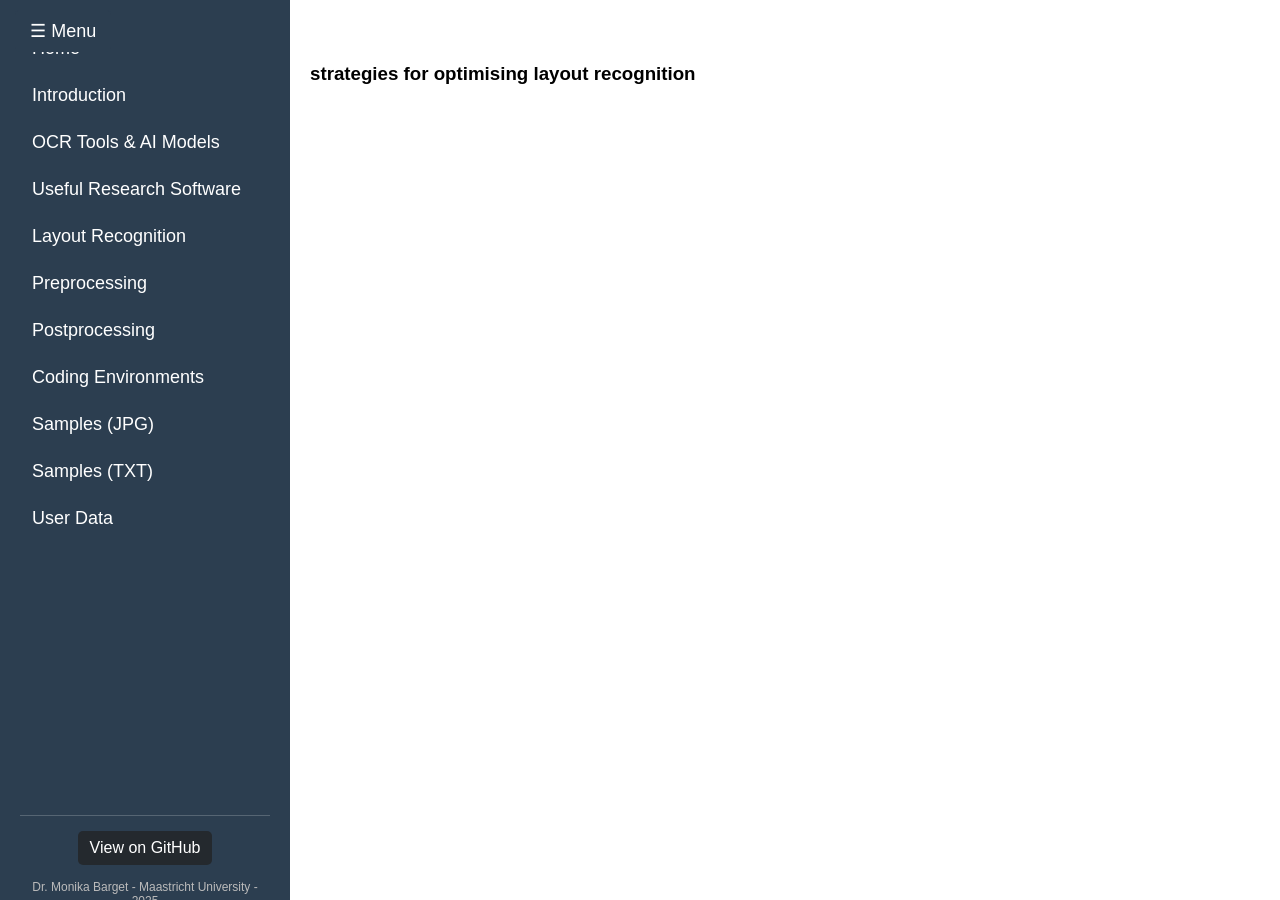
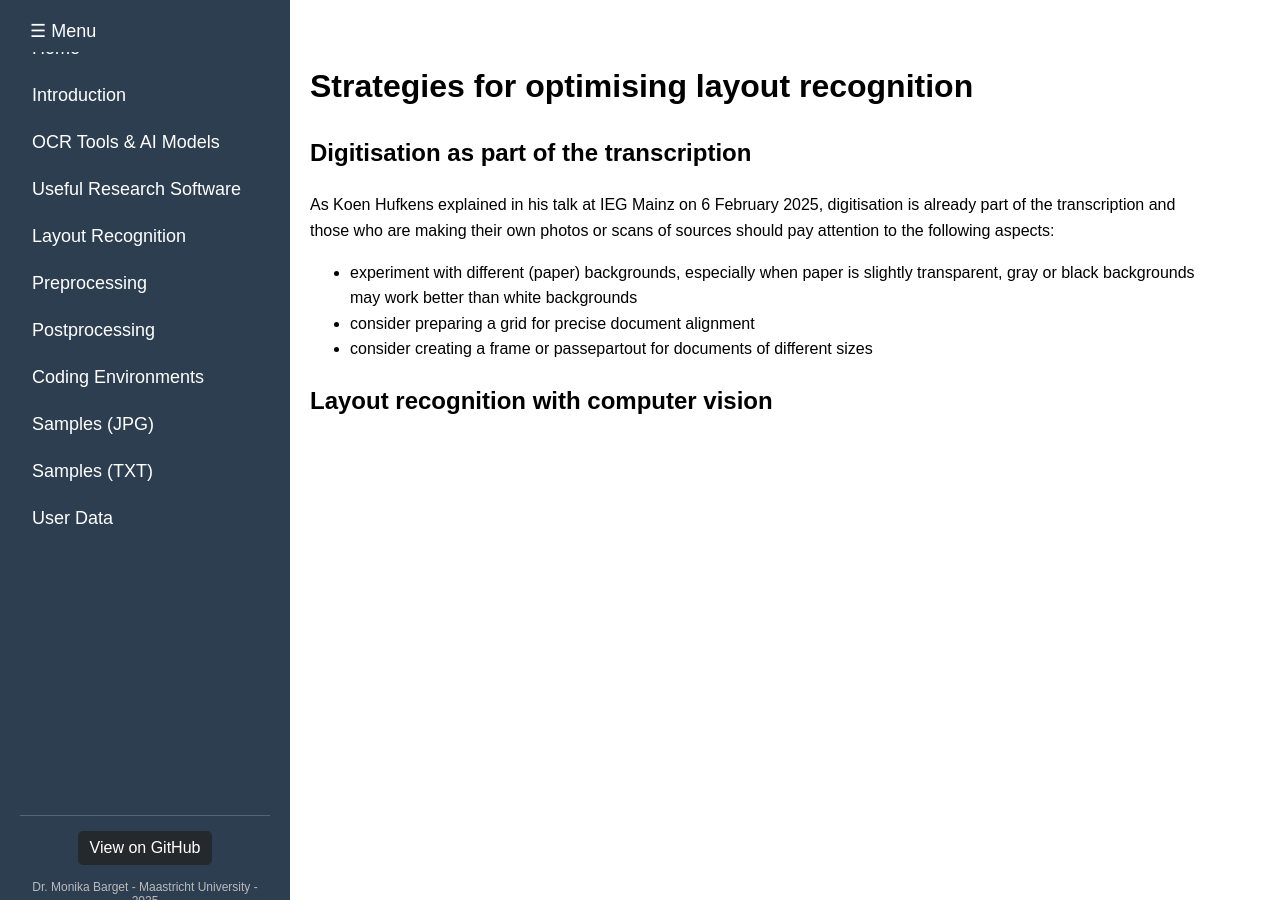
Before and after one commit to stwagner07/atr-historical-research, a Jekyll site: the page built from docs/layoutrecognition.md, in a window 1280 px wide. Built offline with Jekyll 4.4.1, drawn with Linux system fonts in a browser that asks for light colours; our own code applies the rules of GitHub Pages for plain Markdown files.

Commit message:
Update layoutrecognition.md

```diff
--- a/docs/layoutrecognition.md
+++ b/docs/layoutrecognition.md
@@ -1 +1,11 @@
-### strategies for optimising layout recognition
+# Strategies for optimising layout recognition
+
+## Digitisation as part of the transcription
+
+As Koen Hufkens explained in his talk at IEG Mainz on 6 February 2025, digitisation is already part of the transcription and those who are making their own photos or scans of sources should pay attention to the following aspects:
+
+- experiment with different (paper) backgrounds, especially when paper is slightly transparent, gray or black backgrounds may work better than white backgrounds
+- consider preparing a grid for precise document alignment
+- consider creating a frame or passepartout for documents of different sizes
+
+## Layout recognition with computer vision
```
